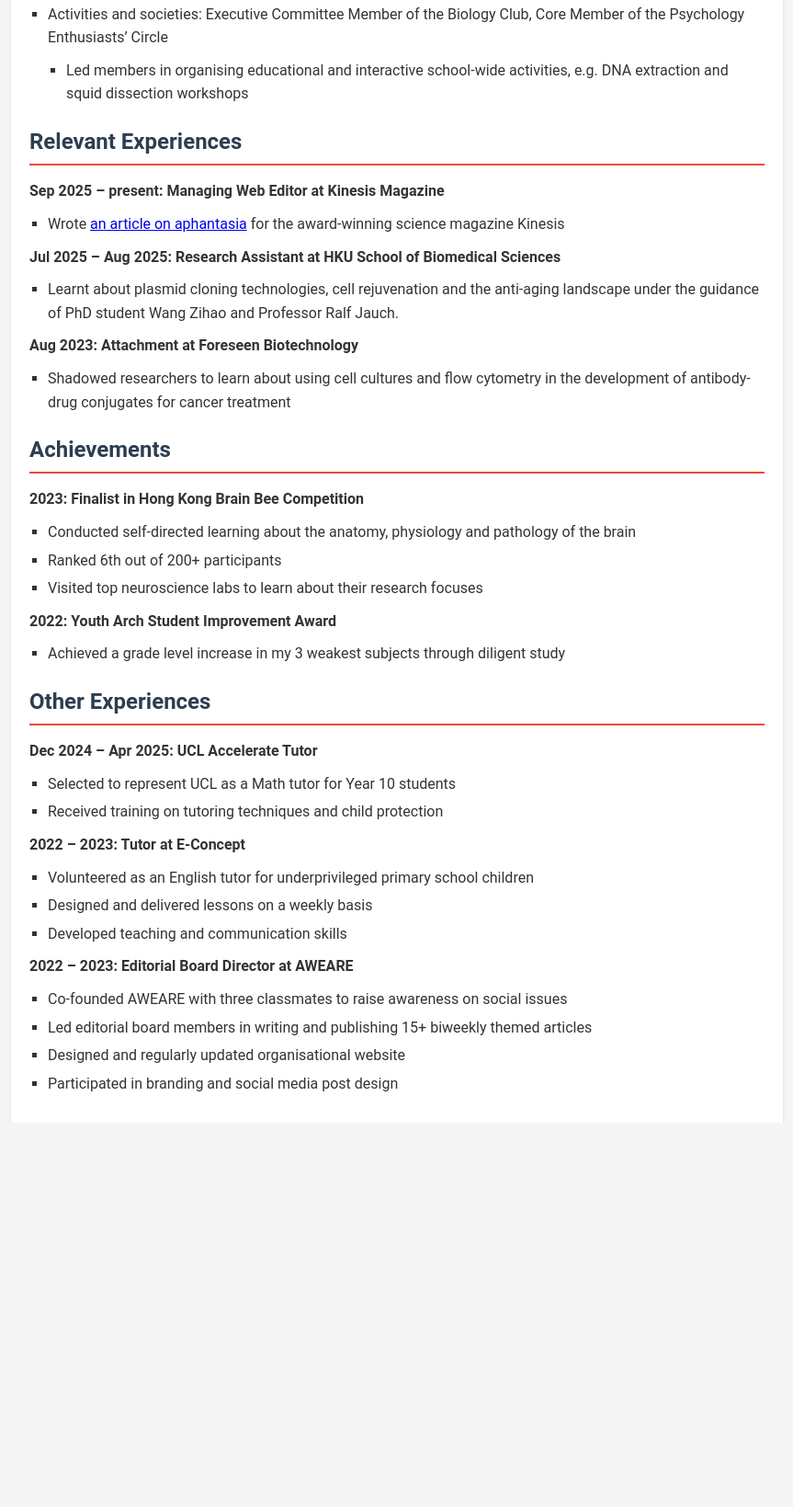
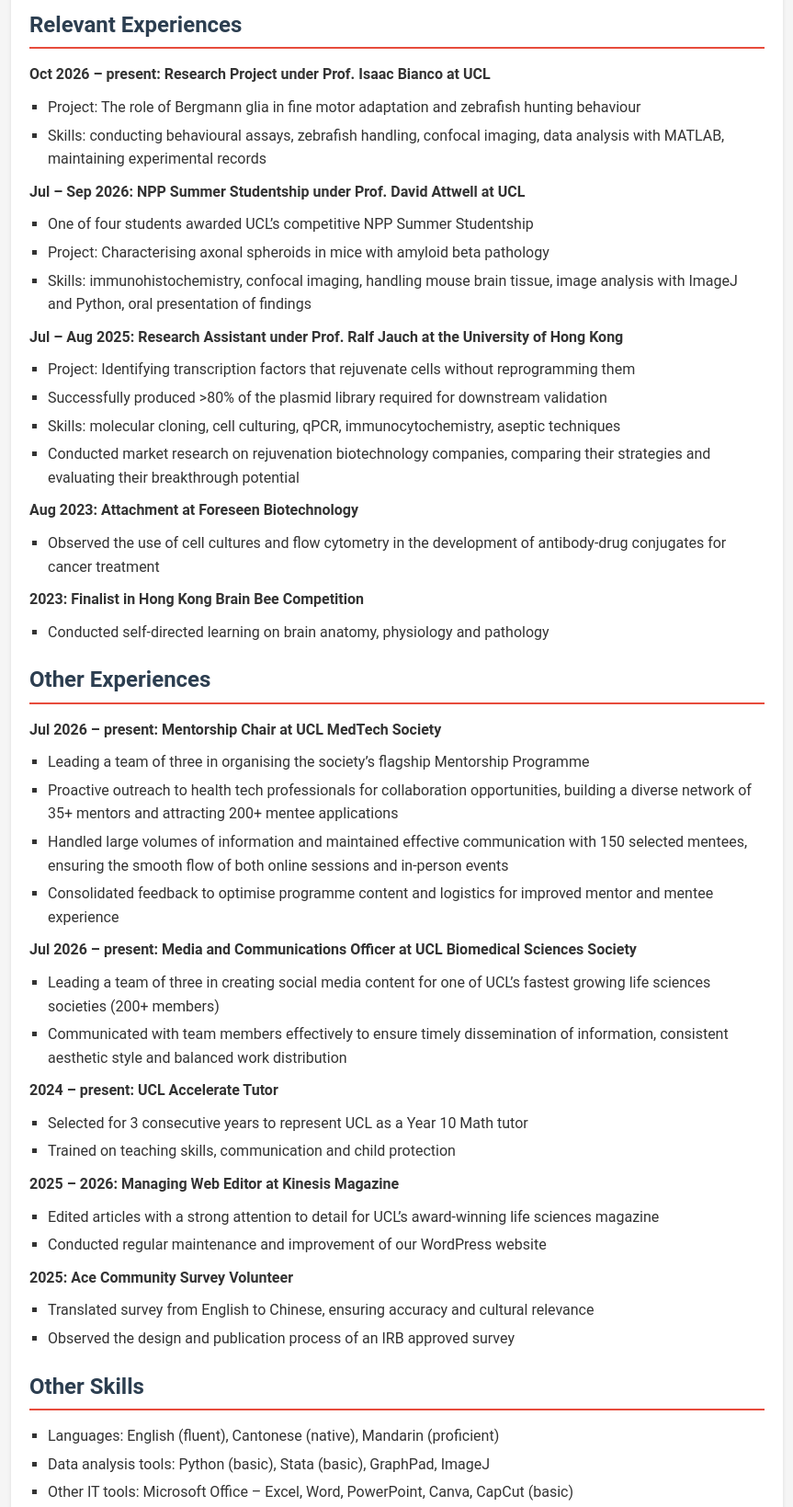
Before and after one commit to lorrinesum/resume, a plain HTML site: page index.html in a window 1280 px wide. Shown: the part 700-2339 px from the top of the page at 92% size, without its empty margins (208-1071 px from the left). Before the commit the page ends 1921 px from the top, so only its background shows below. Drawn offline with Linux system fonts and the light colour scheme.

Commit message:
Update index.html
nov 26 update

```diff
--- a/index.html
+++ b/index.html
@@ -11,81 +11,85 @@
         <div class="header-content">
             <div class="text">
                 <h1>Lorrine Sum</h1>
-                <p>+852 63313791, lorrine.sum.24@ucl.ac.uk</p>
                 <p><a href="https://www.linkedin.com/in/lorrine-sum">www.linkedin.com/in/lorrine-sum</a></p>
             </div>
             <img src="profile.jpg" alt="Lorrine Sum" class="profile-pic">
         </div>
     </header>
     <section class="content">
-        <p class="intro">Second-year Biomedical Sciences student at UCL. An aspiring researcher passionate about exploring the fields of neuroscience and cell biology. Highly curious, detail-oriented and always willing to learn.</p>
+        <p class="intro">Final year Biomedical Sciences student at UCL. An aspiring researcher passionate about neuroscience and cell biology. Highly curious, detail-oriented and always willing to learn.</p>
         <h2>Education</h2>
-        <p><strong><span>Sep 2024 – present:</span> BSc Biomedical Sciences, University College London (UCL)</strong></p>
+        <p><strong><span>2024 – present:</span> BSc Biomedical Sciences: Cells and Molecules, University College London (UCL)</strong></p>
         <ul>
-            <li>Achieved a 1st in all first-year modules</li>
-            <li>Activities and societies: Project Coordinator of UCL Public Affairs and Social Service Society
-                <ul>
-                    <li>Organised a laboratory visit and a hospital visit as part of the Careers department</li>
-                    <li>Led games in our fundraising event, Amazing Raise, and in our Orientation Day for freshers</li>
-                </ul>
-            </li>
+            <li>First-class results in all modules taken, with average scores of 79% (2nd year) and 87% (1st year)</li>
+            <li>Relevant modules: Investigative Methods in Neuroscience, Physiology and Pharmacology, Integrative Systems Neuroscience, Cellular Neurophysiology, Advanced Molecular Cell Biology, Introductory Statistical Methods and Computing</li>
+            <li>Academic Representative: Collected and relayed feedback from students to faculty members to ensure effective changes</li>
         </ul>
         <p><strong><span>2020 – 2024:</span> St. Paul’s Co-educational College, Hong Kong</strong></p>
         <ul>
-            <li>International Baccalaureate (IB): 43/45, Higher Level subjects – Biology (7), Chemistry (7), Math Analysis and Approaches (7)
-                <ul>
-                    <li>Conducted independent research projects for Biology and Chemistry</li>
-                </ul>
-            </li>
+            <li>International Baccalaureate (IB): 43/45, Higher Level subjects – Biology (7/7), Chemistry (7/7), Math Analysis and Approaches (7/7)</li>
             <li>Recipient of the Scholarship for Academic Excellence from 2021 onwards</li>
-            <li>Activities and societies: Executive Committee Member of the Biology Club, Core Member of the Psychology Enthusiasts’ Circle
-                <ul>
-                    <li>Led members in organising educational and interactive school-wide activities, e.g. DNA extraction and squid dissection workshops</li>
-                </ul>
-            </li>
         </ul>
         <h2>Relevant Experiences</h2>
-        <p><strong><span>Sep 2025 – present:</span> Managing Web Editor at Kinesis Magazine</strong></p>
+        <p><strong><span>Oct 2026 – present:</span> Research Project under Prof. Isaac Bianco at UCL</strong></p>
         <ul>
-            <li>Wrote <a href="https://kinesismagazine.com/2025/01/14/the-science-behind-aphantasia-do-minds-without-pictures-really-exist/">an article on aphantasia</a> for the award-winning science magazine Kinesis</li>
+            <li>Project: The role of Bergmann glia in fine motor adaptation and zebrafish hunting behaviour</li>
+            <li>Skills: conducting behavioural assays, zebrafish handling, confocal imaging, data analysis with MATLAB, maintaining experimental records</li>
         </ul>
-        <p><strong><span>Jul 2025 – Aug 2025:</span> Research Assistant at HKU School of Biomedical Sciences</strong></p>
+        <p><strong><span>Jul – Sep 2026:</span> NPP Summer Studentship under Prof. David Attwell at UCL</strong></p>
         <ul>
-            <li>Learnt about plasmid cloning technologies, cell rejuvenation and the anti-aging landscape under the guidance of PhD student Wang Zihao and Professor Ralf Jauch.</li>
+            <li>One of four students awarded UCL’s competitive NPP Summer Studentship</li>
+            <li>Project: Characterising axonal spheroids in mice with amyloid beta pathology</li>
+            <li>Skills: immunohistochemistry, confocal imaging, handling mouse brain tissue, image analysis with ImageJ and Python, oral presentation of findings</li>
+        </ul>
+        <p><strong><span>Jul – Aug 2025:</span> Research Assistant under Prof. Ralf Jauch at the University of Hong Kong</strong></p>
+        <ul>
+            <li>Project: Identifying transcription factors that rejuvenate cells without reprogramming them</li>
+            <li>Successfully produced &gt;80% of the plasmid library required for downstream validation</li>
+            <li>Skills: molecular cloning, cell culturing, qPCR, immunocytochemistry, aseptic techniques</li>
+            <li>Conducted market research on rejuvenation biotechnology companies, comparing their strategies and evaluating their breakthrough potential</li>
         </ul>
         <p><strong><span>Aug 2023:</span> Attachment at Foreseen Biotechnology</strong></p>
         <ul>
-            <li>Shadowed researchers to learn about using cell cultures and flow cytometry in the development of antibody-drug conjugates for cancer treatment</li>
+            <li>Observed the use of cell cultures and flow cytometry in the development of antibody-drug conjugates for cancer treatment</li>
         </ul>
-        <h2>Achievements</h2>
         <p><strong><span>2023:</span> Finalist in Hong Kong Brain Bee Competition</strong></p>
         <ul>
-            <li>Conducted self-directed learning about the anatomy, physiology and pathology of the brain</li>
-            <li>Ranked 6th out of 200+ participants</li>
-            <li>Visited top neuroscience labs to learn about their research focuses</li>
-        </ul>
-        <p><strong><span>2022:</span> Youth Arch Student Improvement Award</strong></p>
-        <ul>
-            <li>Achieved a grade level increase in my 3 weakest subjects through diligent study</li>
+            <li>Conducted self-directed learning on brain anatomy, physiology and pathology</li>
         </ul>
         <h2>Other Experiences</h2>
-        <p><strong><span>Dec 2024 – Apr 2025:</span> UCL Accelerate Tutor</strong></p>
+        <p><strong><span>Jul 2026 – present:</span> Mentorship Chair at UCL MedTech Society</strong></p>
         <ul>
-            <li>Selected to represent UCL as a Math tutor for Year 10 students</li>
-            <li>Received training on tutoring techniques and child protection</li>
+            <li>Leading a team of three in organising the society’s flagship Mentorship Programme</li>
+            <li>Proactive outreach to health tech professionals for collaboration opportunities, building a diverse network of 35+ mentors and attracting 200+ mentee applications</li>
+            <li>Handled large volumes of information and maintained effective communication with 150 selected mentees, ensuring the smooth flow of both online sessions and in-person events</li>
+            <li>Consolidated feedback to optimise programme content and logistics for improved mentor and mentee experience</li>
         </ul>
-        <p><strong><span>2022 – 2023:</span> Tutor at E-Concept</strong></p>
+        <p><strong><span>Jul 2026 – present:</span> Media and Communications Officer at UCL Biomedical Sciences Society</strong></p>
         <ul>
-            <li>Volunteered as an English tutor for underprivileged primary school children</li>
-            <li>Designed and delivered lessons on a weekly basis</li>
-            <li>Developed teaching and communication skills</li>
+            <li>Leading a team of three in creating social media content for one of UCL’s fastest growing life sciences societies (200+ members)</li>
+            <li>Communicated with team members effectively to ensure timely dissemination of information, consistent aesthetic style and balanced work distribution</li>
         </ul>
-        <p><strong><span>2022 – 2023:</span> Editorial Board Director at AWEARE</strong></p>
+        <p><strong><span>2024 – present:</span> UCL Accelerate Tutor</strong></p>
         <ul>
-            <li>Co-founded AWEARE with three classmates to raise awareness on social issues</li>
-            <li>Led editorial board members in writing and publishing 15+ biweekly themed articles</li>
-            <li>Designed and regularly updated organisational website</li>
-            <li>Participated in branding and social media post design</li>
+            <li>Selected for 3 consecutive years to represent UCL as a Year 10 Math tutor</li>
+            <li>Trained on teaching skills, communication and child protection</li>
+        </ul>
+        <p><strong><span>2025 – 2026:</span> Managing Web Editor at Kinesis Magazine</strong></p>
+        <ul>
+            <li>Edited articles with a strong attention to detail for UCL’s award-winning life sciences magazine</li>
+            <li>Conducted regular maintenance and improvement of our WordPress website</li>
+        </ul>
+        <p><strong><span>2025:</span> Ace Community Survey Volunteer</strong></p>
+        <ul>
+            <li>Translated survey from English to Chinese, ensuring accuracy and cultural relevance</li>
+            <li>Observed the design and publication process of an IRB approved survey</li>
+        </ul>
+        <h2>Other Skills</h2>
+        <ul>
+            <li>Languages: English (fluent), Cantonese (native), Mandarin (proficient)</li>
+            <li>Data analysis tools: Python (basic), Stata (basic), GraphPad, ImageJ</li>
+            <li>Other IT tools: Microsoft Office – Excel, Word, PowerPoint, Canva, CapCut (basic)</li>
         </ul>
     </section>
 </body>
```
